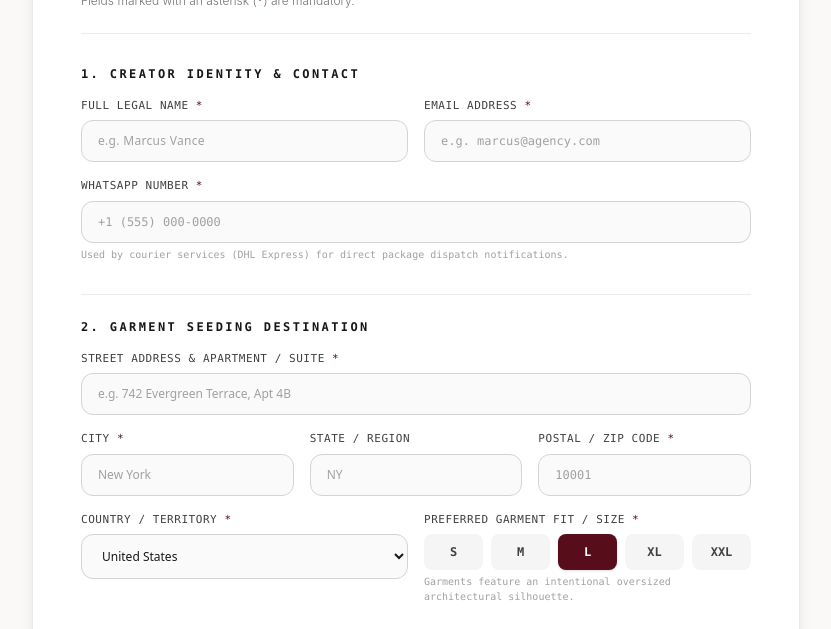
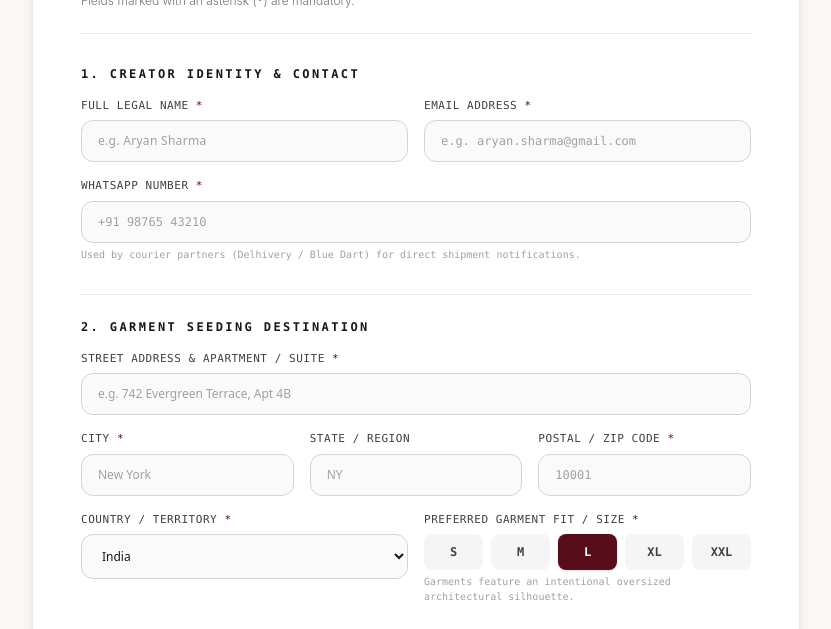
Before and after one commit to Sukhman369/kolossal, a Next.js app: page /creators in a window 1280 px wide. Shown: the part 1100-1729 px from the top of the page, without its empty margins (224-1055 px from the left). Built offline with nearby package versions, Linux system fonts and the light colour scheme; no server answers.

Commit message:
Section 1 Indian palceholders

```diff
--- a/src/app/creators/page.tsx
+++ b/src/app/creators/page.tsx
@@ -78,7 +78,7 @@ const INITIAL_FORM: FormState = {
   city: '',
   state: '',
   postalCode: '',
-  country: 'United States',
+  country: 'India',
   seedingSize: 'L',
   customCode: '',
   instagram: '',
@@ -362,7 +362,7 @@ export default function CreatorsPage() {
                     type="text"
                     required
                     name="name"
-                    placeholder="e.g. Marcus Vance"
+                    placeholder="e.g. Aryan Sharma"
                     value={formData.name}
                     onChange={handleInputChange}
                     className="w-full bg-neutral-50 border border-neutral-300 rounded-xl px-4 py-3 text-xs font-sans tracking-wide text-neutral-900 placeholder:text-neutral-400 focus:outline-none focus:border-[#580D1A] focus:bg-white transition-all"
@@ -377,7 +377,7 @@ export default function CreatorsPage() {
                     type="email"
                     required
                     name="email"
-                    placeholder="e.g. marcus@agency.com"
+                    placeholder="e.g. aryan.sharma@gmail.com"
                     value={formData.email}
                     onChange={handleInputChange}
                     className="w-full bg-neutral-50 border border-neutral-300 rounded-xl px-4 py-3 text-xs font-mono text-neutral-900 placeholder:text-neutral-400 focus:outline-none focus:border-[#580D1A] focus:bg-white transition-all"
@@ -393,13 +393,13 @@ export default function CreatorsPage() {
                   type="tel"
                   required
                   name="phone"
-                  placeholder="+1 (555) 000-0000"
+                  placeholder="+91 98765 43210"
                   value={formData.phone}
                   onChange={handleInputChange}
                   className="w-full bg-neutral-50 border border-neutral-300 rounded-xl px-4 py-3 text-xs font-mono text-neutral-900 placeholder:text-neutral-400 focus:outline-none focus:border-[#580D1A] focus:bg-white transition-all"
                 />
                 <span className="text-[10px] font-mono text-neutral-400 mt-1 block">
-                  Used by courier services (DHL Express) for direct package dispatch notifications.
+                  Used by courier partners (Delhivery / Blue Dart) for direct shipment notifications.
                 </span>
               </div>
             </div>
@@ -482,6 +482,7 @@ export default function CreatorsPage() {
                     onChange={handleInputChange}
                     className="w-full bg-neutral-50 border border-neutral-300 rounded-xl px-4 py-3 text-xs font-sans text-neutral-900 focus:outline-none focus:border-[#580D1A] focus:bg-white transition-all"
                   >
+                    <option value="India">India</option>
                     <option value="United States">United States</option>
                     <option value="United Kingdom">United Kingdom</option>
                     <option value="Canada">Canada</option>
@@ -489,7 +490,6 @@ export default function CreatorsPage() {
                     <option value="Germany">Germany</option>
                     <option value="France">France</option>
                     <option value="Italy">Italy</option>
-                    <option value="India">India</option>
                     <option value="Japan">Japan</option>
                     <option value="United Arab Emirates">United Arab Emirates</option>
                     <option value="Other">Other Global Destination</option>
```
